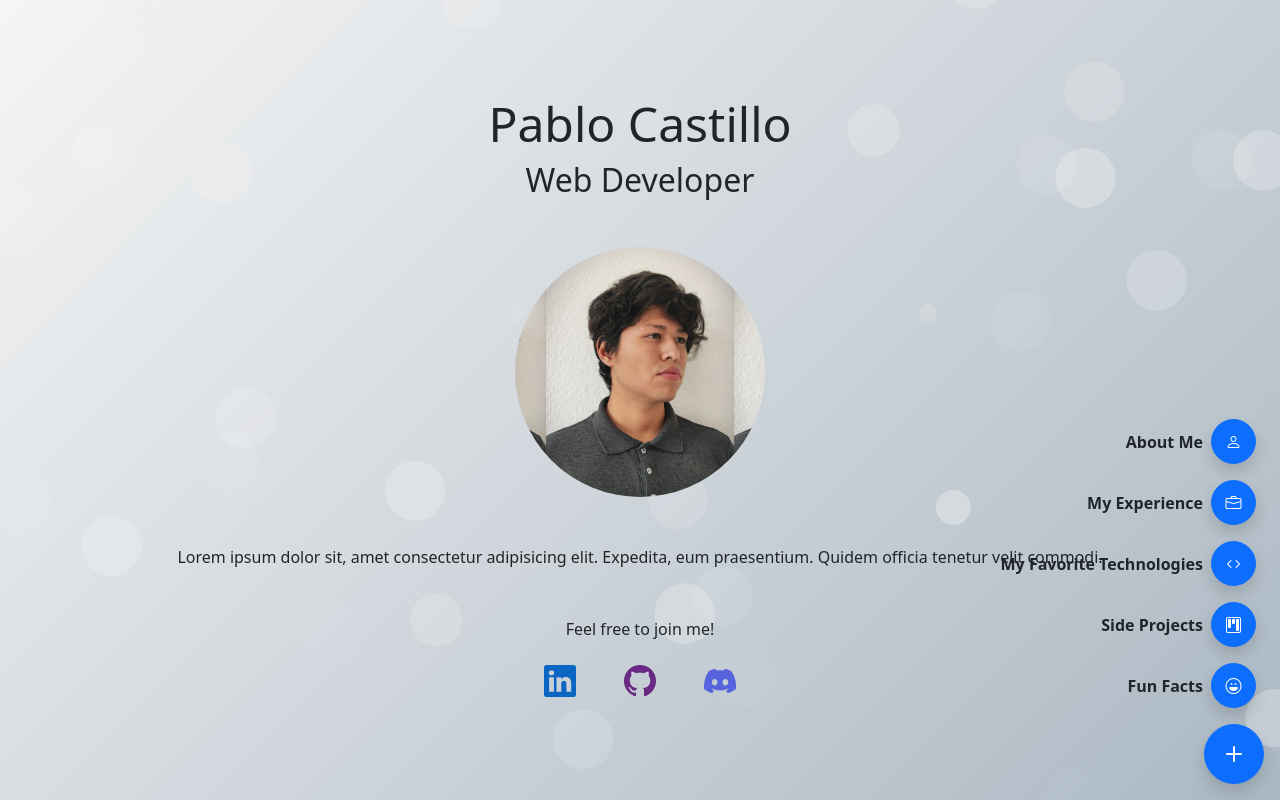
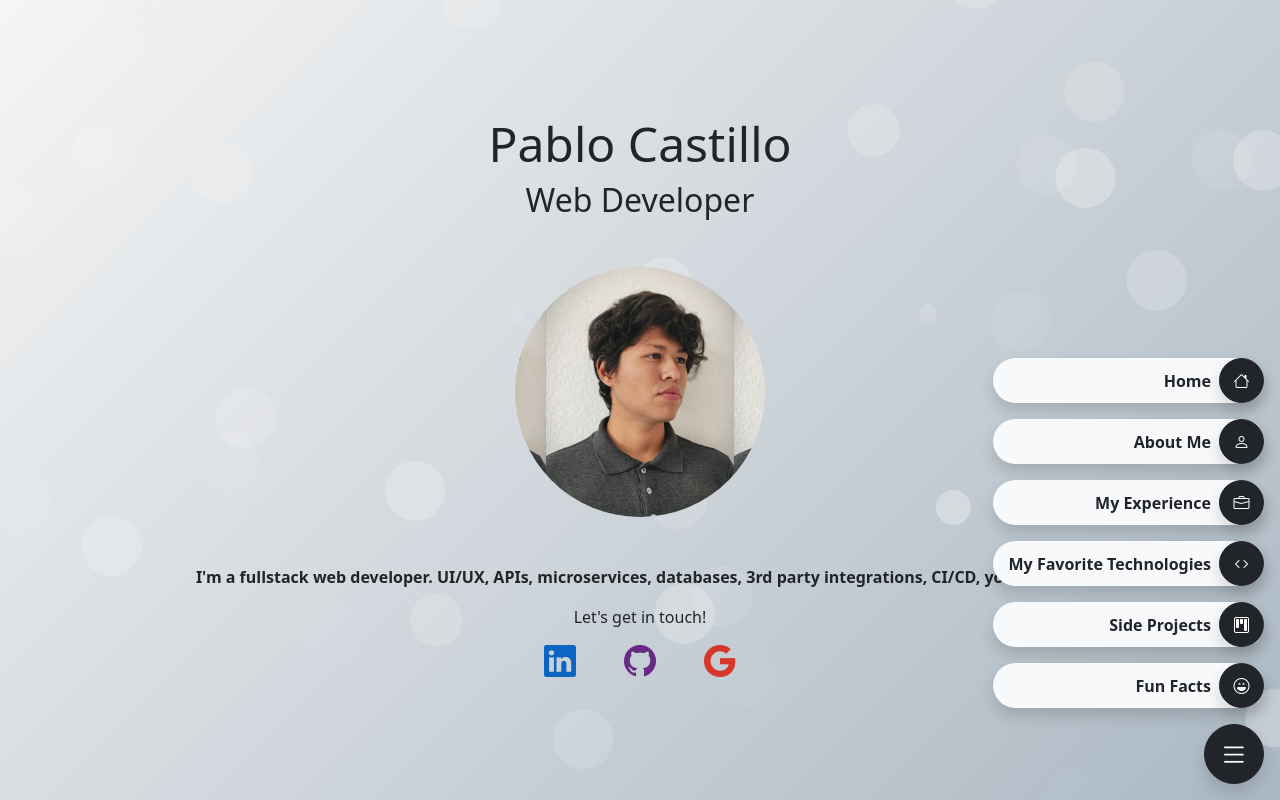
Before and after one commit to AlexCR97/AlexCR97.github.io, an Angular app in the folder src/: page / in a window 1280 px wide. Both pictures are taken after a click on the button 1234 px from the left and 754 px from the top of the page. Built offline with nearby package versions, Linux system fonts and the light colour scheme.

Commit message:
Polished UI

```diff
--- a/src/src/app/app.component.html
+++ b/src/src/app/app.component.html
@@ -35,13 +35,13 @@
     </h2>
   </header>
 
-  <main class="w-100 h-100" style="position: relative; overflow-y: auto">
+  <main #main class="w-100 h-100" style="position: relative; overflow-y: auto">
     <div
       id="fabContainer"
       class="position-fixed end-0 bottom-0 p-2 p-sm-3"
       style="z-index: 3"
     >
-      <app-fab [options]="fabOptions"></app-fab>
+      <app-fab [options]="fabOptions" icon="list" variant="dark"></app-fab>
     </div>
 
     <section
@@ -67,27 +67,24 @@
           <app-avatar size="250px"></app-avatar>
         </div>
 
-        <div class="container mb-5">
-          <p class="text-center m-0">
-            Lorem ipsum dolor sit, amet consectetur adipisicing elit. Expedita,
-            eum praesentium. Quidem officia tenetur velit commodi.
+        <div class="container mb-3">
+          <p class="fw-bold text-center m-0">
+            I'm a fullstack web developer. UI/UX, APIs, microservices,
+            databases, 3rd party integrations, CI/CD, you name it!
           </p>
         </div>
 
-        <p class="text-center mb-3">Feel free to join me!</p>
+        <p class="text-center mb-2">Let's get in touch!</p>
 
         <div class="d-flex justify-content-center">
           <i
-            class="bi bi-linkedin mx-4"
-            style="color: #0a66c2; font-size: 2rem"
-          ></i>
-          <i
-            class="bi bi-github mx-4"
-            style="color: #692a84; font-size: 2rem"
-          ></i>
-          <i
-            class="bi bi-discord mx-4"
-            style="color: #5564de; font-size: 2rem"
+            *ngFor="let item of mainLinks"
+            class="bi mx-4"
+            [ngClass]="'bi-' + item.icon"
+            [style.color]="item.iconColor"
+            style="font-size: 2rem"
+            role="button"
+            (click)="item.click()"
           ></i>
         </div>
       </div>
--- a/src/src/app/app.component.ts
+++ b/src/src/app/app.component.ts
@@ -1,4 +1,4 @@
-import { Component } from '@angular/core';
+import { Component, ElementRef, ViewChild } from '@angular/core';
 import { AutoSlideImage } from './components/auto-slide-images/AutoSlideImage';
 import { FabOptionDef } from './components/fab/FabOptionDef';
 
@@ -31,7 +31,28 @@ interface ProjectDef {
   styleUrls: ['./app.component.scss'],
 })
 export class AppComponent {
+  @ViewChild('main', { static: true })
+  mainElement?: ElementRef<HTMLElement>;
+
   readonly sidenavWidth = '250px';
+
+  readonly mainLinks: any[] = [
+    {
+      icon: 'linkedin',
+      iconColor: '#0a66c2',
+      click: () => window.open('https://www.linkedin.com/in/viex/', '_blank'),
+    },
+    {
+      icon: 'github',
+      iconColor: '#692a84',
+      click: () => window.open('https://github.com/AlexCR97', '_blank'),
+    },
+    {
+      icon: 'google',
+      iconColor: '#d6372b',
+      click: () => window.open('mailto:pablo.acr97@gmail.com', '_blank'),
+    },
+  ];
 
   readonly sections: SectionDef[] = [
     {
@@ -64,6 +85,11 @@ export class AppComponent {
   activeSectionId?: string;
 
   readonly fabOptions: FabOptionDef[] = [
+    {
+      icon: 'house',
+      label: 'Home',
+      click: () => this.tryScrollToSection('mainSummary'),
+    },
     {
       icon: 'person',
       label: 'About Me',
@@ -319,19 +345,21 @@ export class AppComponent {
   }
 
   private tryScrollToSection(id: string) {
-    console.log('tryScrollToSection', id);
+    if (!this.mainElement) {
+      return;
+    }
 
     const sectionElement = document.getElementById(id);
-    console.log('sectionElement', sectionElement);
 
-    if (sectionElement) {
-      this.activeSectionId = id;
+    if (!sectionElement) {
+      return;
+    }
 
-      sectionElement.scrollIntoView({
-        behavior: 'smooth',
-        block: 'start',
-        inline: 'nearest',
-      });
-    }
+    this.activeSectionId = id;
+
+    this.mainElement.nativeElement.scrollTo({
+      behavior: 'smooth',
+      top: sectionElement.offsetTop,
+    });
   }
 }
--- a/src/src/app/components/carousel/carousel.component.ts
+++ b/src/src/app/components/carousel/carousel.component.ts
@@ -10,6 +10,7 @@ import { randomIntFromRange } from 'src/utils';
 export class CarouselComponent implements AfterViewInit, OnDestroy {
   @Input() images: string[] = [];
   @Input() interval = 2000;
+  @Input() offset = randomIntFromRange(0, 5000);
 
   private currentImageIndex = 0;
   private intervalSubs?: Subscription;
@@ -17,8 +18,6 @@ export class CarouselComponent implements AfterViewInit, OnDestroy {
   constructor() {}
 
   ngAfterViewInit(): void {
-    const offset = randomIntFromRange(0, 3000);
-
     setTimeout(() => {
       this.intervalSubs = interval(this.interval).subscribe(() => {
         if (this.currentImageIndex < this.images.length) {
@@ -29,7 +28,7 @@ export class CarouselComponent implements AfterViewInit, OnDestroy {
           this.currentImageIndex = 0;
         }
       });
-    }, offset);
+    }, this.offset);
   }
 
   ngOnDestroy(): void {
--- a/src/src/app/components/fab/fab.component.html
+++ b/src/src/app/components/fab/fab.component.html
@@ -1,11 +1,12 @@
-<ul *ngIf="!collapsed" class="m-0 p-0" style="list-style: none">
+<ul *ngIf="!collapsed" app-fade-animation class="fab-options m-0 p-0">
   <li
     *ngFor="let option of options"
-    class="d-flex justify-content-end align-items-center w-100 m-0 mb-3 p-0 pe-2"
+    class="d-flex justify-content-end align-items-center w-100 bg-light shadow m-0 mb-3 p-0"
+    style="border-radius: 50px"
     role="button"
-    (click)="option.click ? option.click() : undefined"
+    (click)="onFabOptionClicked(option)"
   >
-    <span *ngIf="option.label" class="fw-bold me-2">
+    <span *ngIf="option.label" class="fw-bold ms-3 me-2">
       {{ option.label }}
     </span>
     <ng-template
@@ -28,7 +29,7 @@
     style="width: 60px; height: 60px"
     (click)="collapsed = !collapsed"
   >
-    <i class="bi" [ngClass]="'bi-' + icon" style="font-size: 2rem"></i>
+    <i class="bi" [ngClass]="'bi-' + icon" style="font-size: 1.8rem"></i>
   </button>
 </div>
 
--- a/src/src/app/components/fab/fab.component.scss
+++ b/src/src/app/components/fab/fab.component.scss
@@ -2,3 +2,7 @@
   display: block;
   position: relative;
 }
+
+.fab-options {
+  list-style: none;
+}
--- a/src/src/app/components/fab/fab.component.ts
+++ b/src/src/app/components/fab/fab.component.ts
@@ -16,4 +16,13 @@ export class FabComponent implements OnInit {
   constructor() {}
 
   ngOnInit(): void {}
+
+  onFabOptionClicked(option: FabOptionDef) {
+    if (!option.click) {
+      return;
+    }
+
+    option.click();
+    this.collapsed = true;
+  }
 }
--- /dev/null
+++ b/src/src/app/components/fade-animation/fade-animation.component.html
@@ -0,0 +1 @@
+<p>fade-animation works!</p>
--- /dev/null
+++ b/src/src/app/components/fade-animation/fade-animation.component.ts
@@ -0,0 +1,77 @@
+import {
+  animate,
+  AnimationMetadata,
+  style,
+  transition,
+  trigger,
+} from '@angular/animations';
+import { Component, HostBinding, Input } from '@angular/core';
+
+export const FadeAnimationDefaultStart = '400ms ease-in';
+export const FadeAnimationDefaultEnd = '400ms ease-out';
+
+export const FadeAnimationMetadata: AnimationMetadata[] = [
+  trigger('fade', [
+    transition(
+      ':enter',
+      [
+        style({
+          opacity: '0',
+          transform: 'translateX(50%)',
+        }),
+        animate(
+          '{{ start }}',
+          style({
+            opacity: '1',
+            transform: 'translateX(0)',
+          })
+        ),
+      ],
+      {
+        params: {
+          start: FadeAnimationDefaultStart,
+        },
+      }
+    ),
+    transition(
+      ':leave',
+      [
+        animate(
+          '{{ end }}',
+          style({
+            opacity: '0',
+            transform: 'translateX(-50%)',
+          })
+        ),
+      ],
+      {
+        params: {
+          end: FadeAnimationDefaultEnd,
+        },
+      }
+    ),
+  ]),
+];
+
+@Component({
+  selector: '[app-fade-animation]',
+  template: `<ng-content></ng-content>`,
+  animations: [FadeAnimationMetadata],
+})
+export class FadeAnimationComponent {
+  @Input() start = FadeAnimationDefaultStart;
+  @Input() end = FadeAnimationDefaultEnd;
+
+  @HostBinding('@fade')
+  get trigger() {
+    const trigger = {
+      value: true,
+      params: {
+        start: this.start,
+        end: this.end,
+      },
+    };
+
+    return trigger;
+  }
+}
```
Also changed, not shown: src/src/app/app.module.ts (+7 -7 lines), src/src/app/components/fade-animation/fade-animation.component.scss (added), 1 other file (tests, documents, lock files or other folders).
